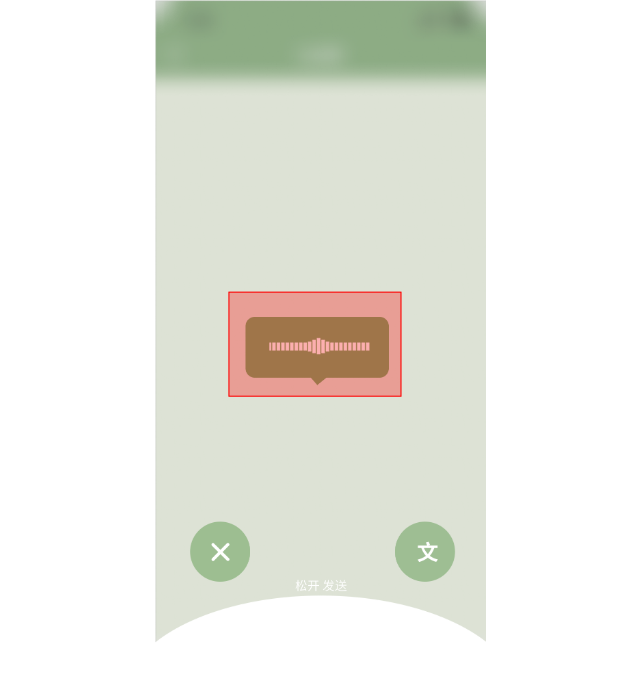
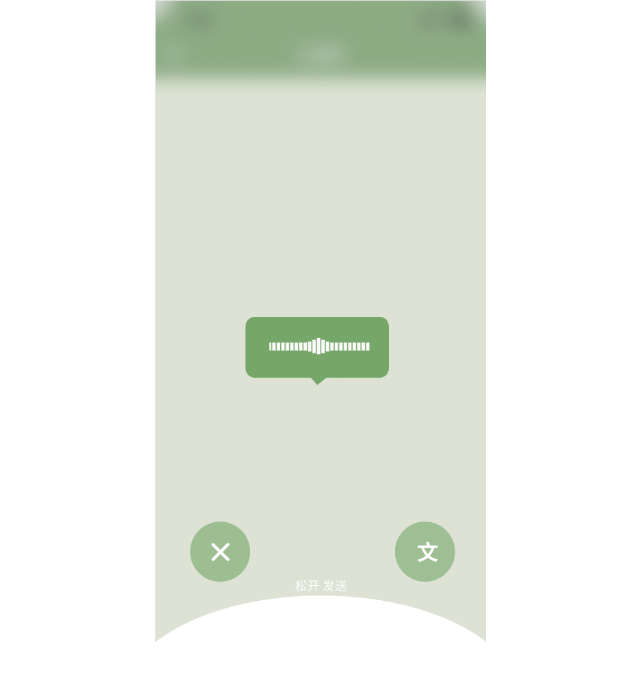
Before and after one commit to Ywj829/Mathman, a plain HTML site: page 对话（续）.html in a window 1280 px wide. Shown: the whole page, without its empty margins (320-960 px from the left). Drawn offline with Linux system fonts and the light colour scheme.

Commit message:
Update 对话（续）.html

```diff
--- a/对话（续）.html
+++ b/对话（续）.html
@@ -52,8 +52,8 @@
         .shuohua-btn {
             width: 1500px;
             height: 400px;
-            background-color: rgba(255,0,0,0.3); /* 调试用红色背景 */
-            border: 1px solid red;  /*调试用边框 */
+            /*background-color: rgba(255,0,0,0.3); /* 调试用红色背景 */
+            /*border: 1px solid red;  /*调试用边框 */
         }
 
         /* 视频弹窗样式 */
```
